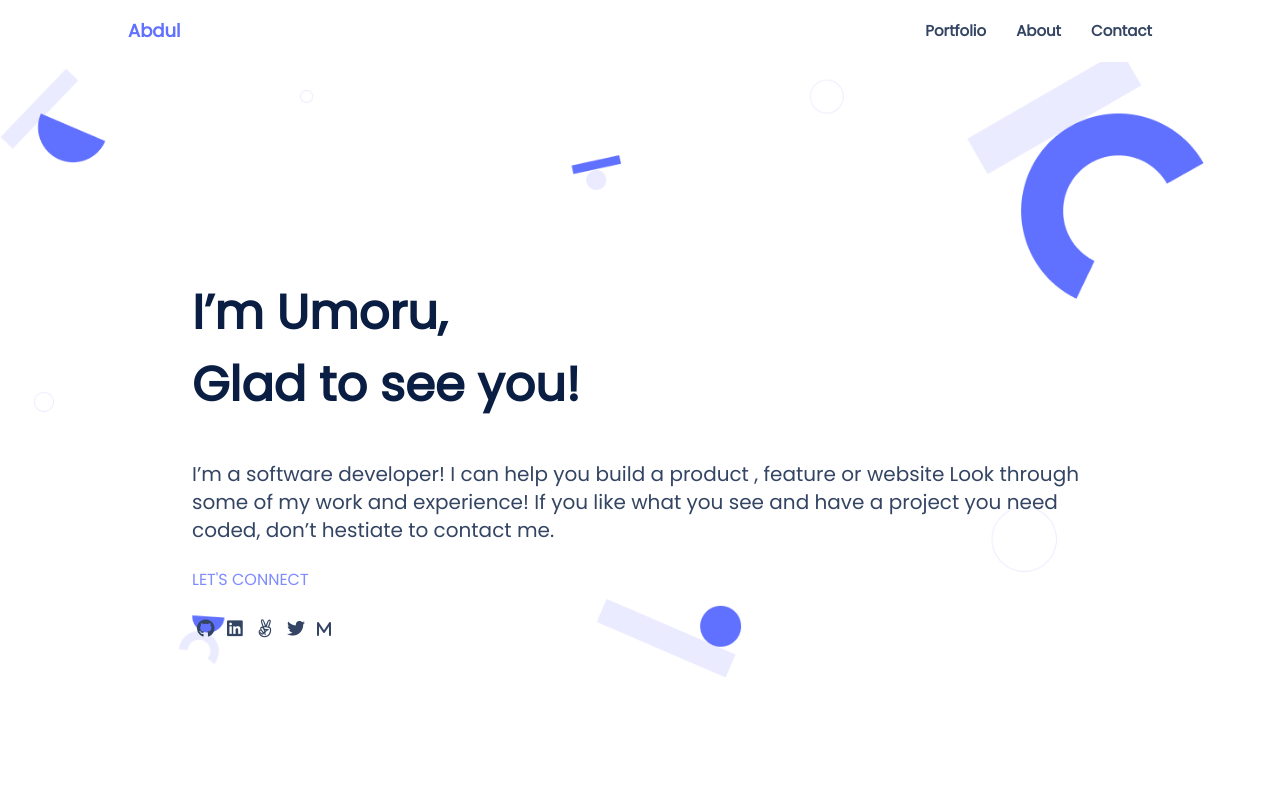
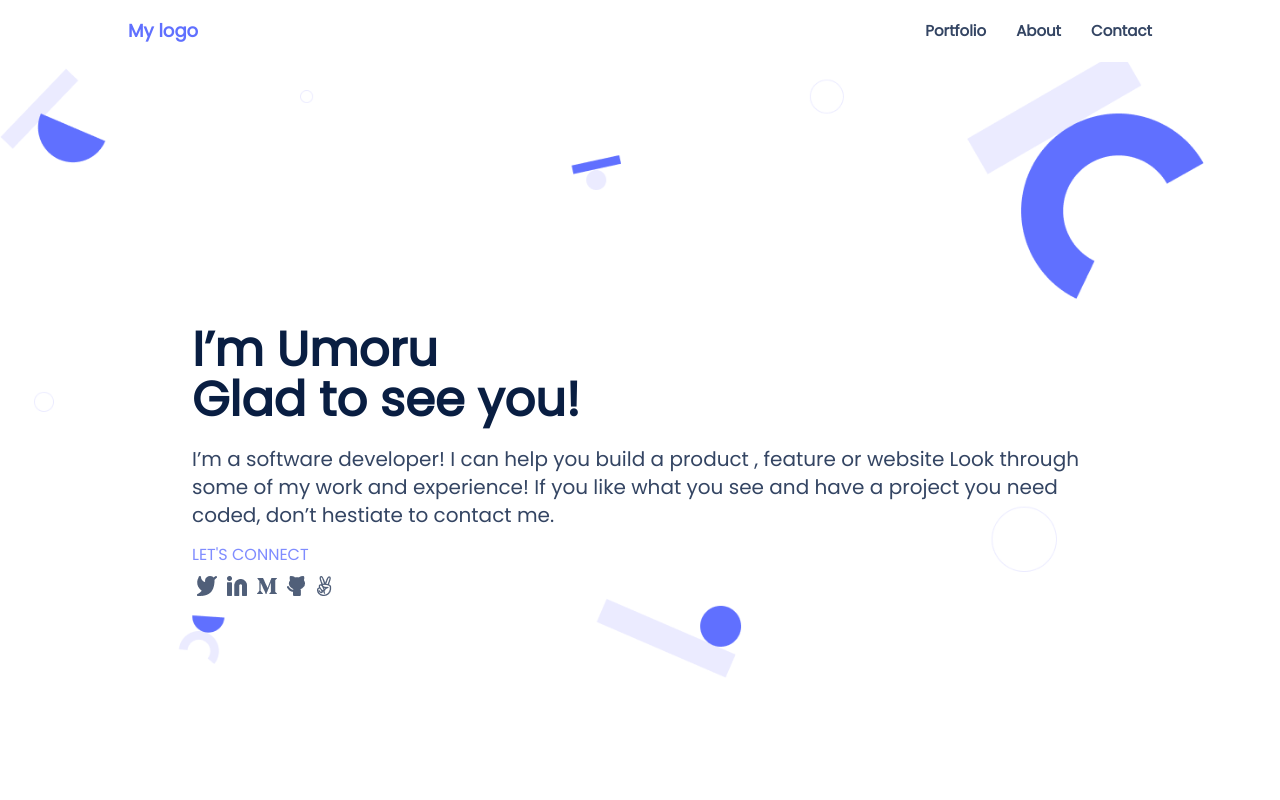
Before and after one commit to azeezumoru/microverse-portfolio, a website: page index.html in a window 1280 px wide. Shown: the top 800 px of the page. Drawn offline with Linux system fonts and the light colour scheme; a web font is replaced by a local one.

Commit message:
Updated my index and css file

```diff
--- a/index.html
+++ b/index.html
@@ -17,7 +17,7 @@
 <body>
     <header class="navbar container fixed-top">
         <a href="#" id="logo">
-            Abdul
+            My logo
         </a>
         <nav>
             <div class="menu">
@@ -35,7 +35,9 @@
     <section class="hero">
         <div class="container">
             <h1 class="greetings">
-                I’m Umoru, <br/> Glad to see you!
+                I’m Umoru <br/>
+                Glad to see
+                you!
             </h1>
             <p class="about-me">
                 I’m a software developer! I can help you build a product , feature or website Look through some of my work and experience! If you like what you see and have a project you need coded, don’t hestiate to contact me.
@@ -44,11 +46,11 @@
                 <a href="#">LET'S CONNECT</a>
             </h3>
             <ul class="icon-group">
-                <li class="icon"> <a href=""><i class="fa-brands fa-github"></i></a></li>
-                <li class="icon"> <a href=""><i class="fa-brands fa-linkedin"></i></a></li>
-                <li class="icon"> <a href=""><i class="fa-brands fa-angellist"></i></a></li>
-                <li class="icon"> <a href=""><i class="fa-brands fa-twitter"></i></a></li>
-                <li class="icon"> <a href=""><i class="fa-solid fa-m"></i></a></li>
+                <li class="icon"> <a href="#"><img src="images/twitter.png" alt="" /></a></li>
+                <li class="icon"> <a href="#"><img src="./images/Linkedin.png" alt="" /></a></li>
+                <li class="icon"> <a href="#"><img src="./images/medium.png" alt="" /></a></li>
+                <li class="icon"> <a href="#"><img src="./images/github.png" alt="" /></a></li>
+                <li class="icon"> <a href="#"><img src="./images/victory.png" alt="" /></a></li>
             </ul>
         </div>
 
@@ -152,11 +154,11 @@
                     <a href="#">LET'S CONNECT</a>
                 </h3>
                 <ul class="icon-group">
-                    <li class="icon"> <a href=""><i class="fa-brands fa-github"></i></a></li>
-                    <li class="icon"> <a href=""><i class="fa-brands fa-linkedin"></i></a></li>
-                    <li class="icon"> <a href=""><i class="fa-brands fa-angellist"></i></a></li>
-                    <li class="icon"> <a href=""><i class="fa-brands fa-twitter"></i></a></li>
-                    <li class="icon"> <a href=""><i class="fa-solid fa-m"></i></a></li>
+                    <li class="icon"> <a href="#"><img src="./images/github.png" alt="" /></a></li>
+                    <li class="icon"> <a href="#"><img src="./images/Linkedin.png" alt="" /></a></li>
+                    <li class="icon"> <a href="#"><img src="./images/victory.png" alt="" /></a></li>
+                    <li class="icon"> <a href="#"><img src="./images/twitter.png"/></a></li>
+                    <li class="icon"> <a href="#"><img src="./images/medium.png" alt="" /></a></li>
                 </ul>
                 <button class="view-more">Get my resume</button>
             </div>
--- a/style.css
+++ b/style.css
@@ -53,7 +53,7 @@ body {
   flex-direction: column;
   align-items: center;
   justify-content: center;
-  height: 80vh;
+  height: 100vh;
   background-image: url("./images/header-shapes.png");
   background-color: #fff;
   background-repeat: no-repeat;
@@ -62,8 +62,11 @@ body {
 
 .greetings {
   color: #172b4d;
-  font-size: 40px;
+  font-style: normal;
+  font-size: 37px;
   font-weight: 700;
+  margin-top: 49px;
+  line-height: 50px;
 }
 
 .about-me {
@@ -71,6 +74,7 @@ body {
   font-size: 16px;
   color: #344563;
   text-decoration: none;
+  margin-top: -20px;
 }
 
 .connect-me a {
@@ -81,11 +85,16 @@ body {
   line-height: 24px;
 }
 
+.connect-me {
+  margin-top: -10px;
+}
+
 .icon-group {
   display: flex;
   flex-direction: row;
   list-style-type: none;
-  padding: 0%;
+  padding-left: 0;
+  margin-top: -15px;
 }
 
 .icon {
@@ -313,6 +322,7 @@ form textarea {
 }
 
 /* Medium devices (landscape tablets, 768px and up) */
+
 @media only screen and (min-width: 768px) {
   #menu-icon {
     display: none;
```
Also changed, not shown: images/Linkedin.png (added), images/github.png (added), images/medium.png (added), images/twitter.png (added), images/victory.png (added).
